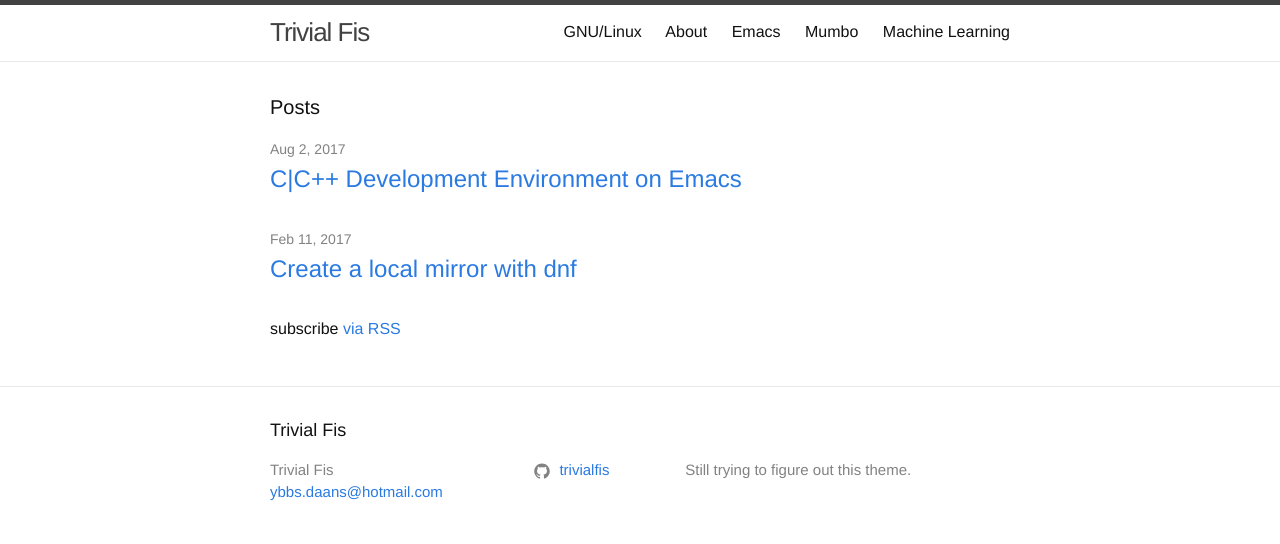
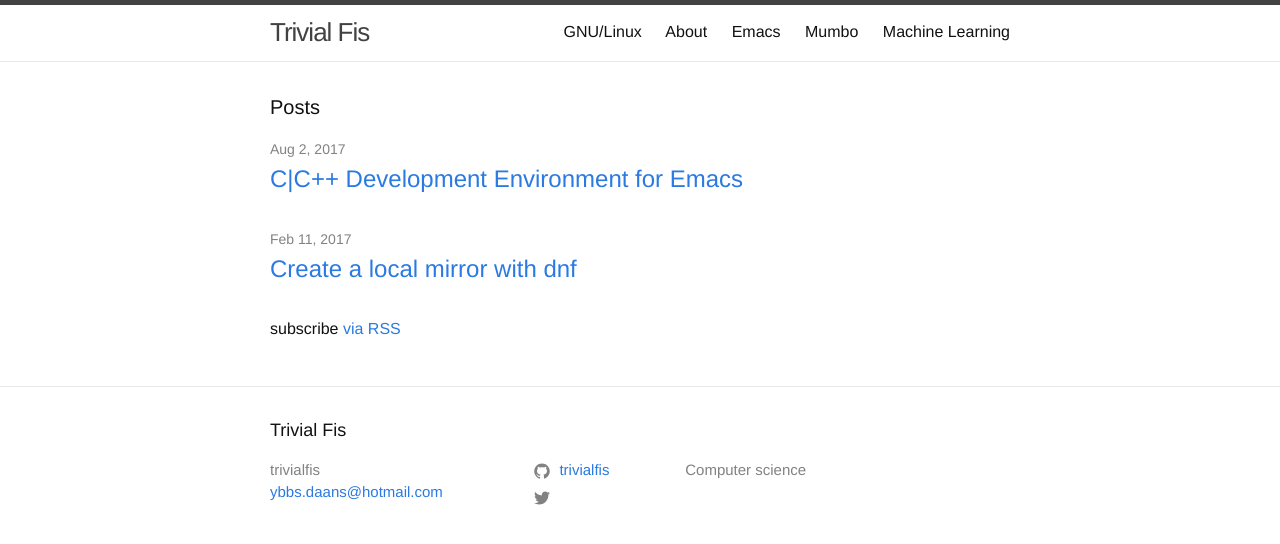
Before and after one commit to trivialfis/trivialfis.github.io, a Jekyll site: the page built from index.md, in a window 1280 px wide. Shown: the top 544 px of the page. Built offline with Jekyll 4.4.1, drawn with Linux system fonts in a browser that asks for light colours.

Commit message:
Meta data

```diff
--- a/_config.yml
+++ b/_config.yml
@@ -8,14 +8,15 @@
 # Site settings
 title: Trivial Fis
 email: ybbs.daans@hotmail.com
-description: Still trying to figure out this theme.
+description: Computer science
+author: trivialfis
 baseurl: "" # the subpath of your site, e.g. /blog
 url: "https://trivialfis.github.io" # the base hostname & protocol for your site
-twitter_username:
+twitter_username: ""
 github_username:  trivialfis
 paginate: 5
 
 # jekyll-paginate
-plugins: [kramdown, jekyll-feed]
+plugins: [kramdown, jekyll-feed, jekyll-seo-tag, jekyll-sitemap]
 # Build settings
 markdown: kramdown
--- a/_includes/head.html
+++ b/_includes/head.html
@@ -13,4 +13,5 @@
   {% if jekyll.environment == 'production' and site.google_analytics %}
   {% include google-analytics.html %}
   {% endif %}
+  {% seo %}
 </head>
```
Also changed, not shown: _posts/2017-02-11-Create a local mirror with dnf.md (+1 -0 lines), _posts/2017-08-02-C|C++ Development Environment on Emacs.md (+12 -9 lines).
